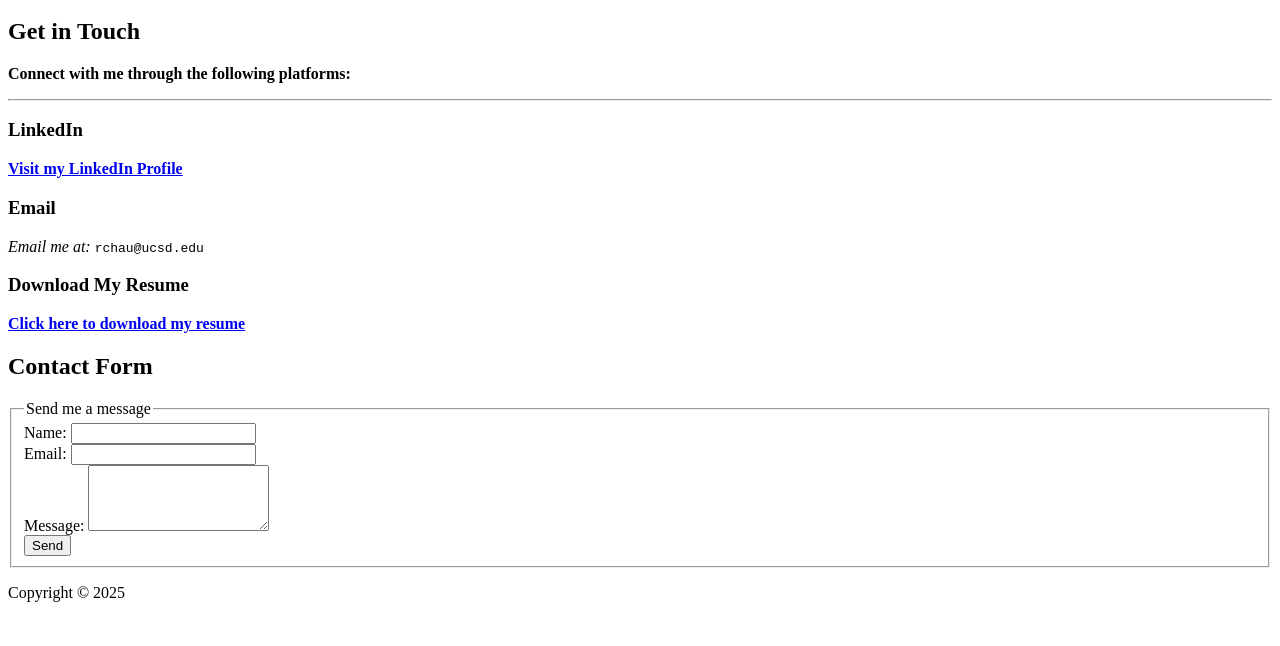
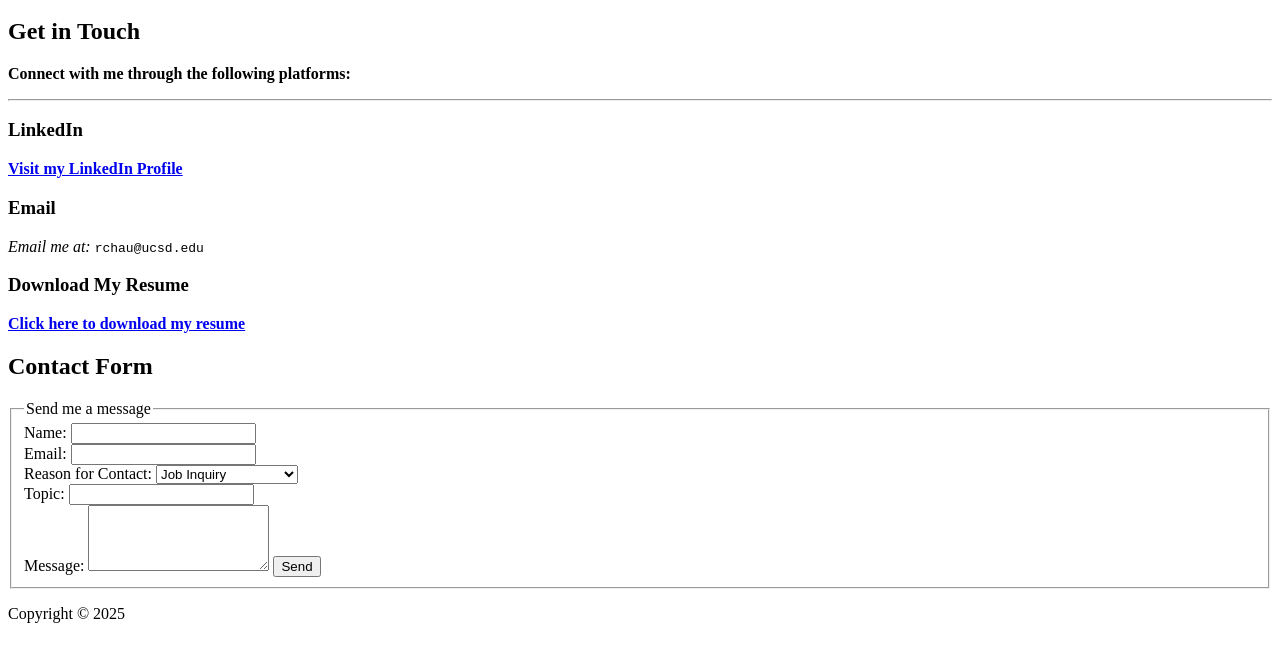
Before and after one commit to r-chau/personal-portfoli-hw3, a plain HTML site: page contact.html in a window 1280 px wide. Shown: the part 154-800 px from the top of the page. Drawn offline with Linux system fonts and the light colour scheme.

Commit message:
add optgroup and datalist tags for form

```diff
--- a/contact.html
+++ b/contact.html
@@ -70,9 +70,31 @@
                     <input type="email" id="email" name="email" required>
                     <br>
 
+                    <label for="reason">Reason for Contact:</label>
+                    <select id="reason" name="reason">
+                        <optgroup label="Professional">
+                            <option>Job Inquiry</option>
+                            <option>Collaboration</option>
+                        </optgroup>
+                        <optgroup label="Other">
+                            <option>General Question</option>
+                        </optgroup>
+                    </select>
+                    <br>
+
+                    <label for="topic">Topic:</label>
+                    <input type="text" id="topic" name="topic" list="topics">
+                    <datalist id="topics">
+                        <option value="Frontend Development">
+                        <option value="Backend Development">
+                        <option value="Cybersecurity">
+                        <option value="Machine Learning">
+                        <option value="Other">
+                    </datalist>
+                    <br>
+
                     <label for="message">Message:</label>
                     <textarea id="message" name="message" rows="4" required></textarea>
-                    <br>
 
                     <button type="submit">Send</button>
                 </fieldset>
```
